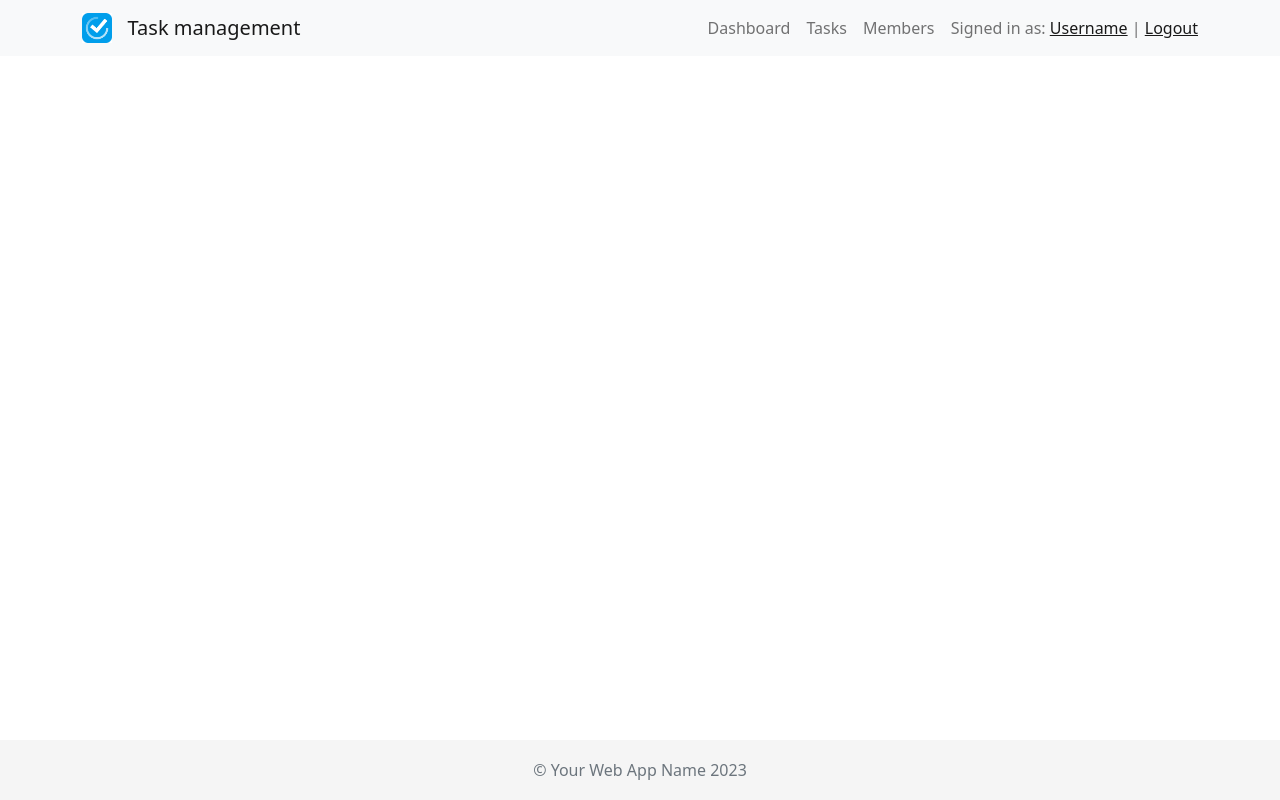
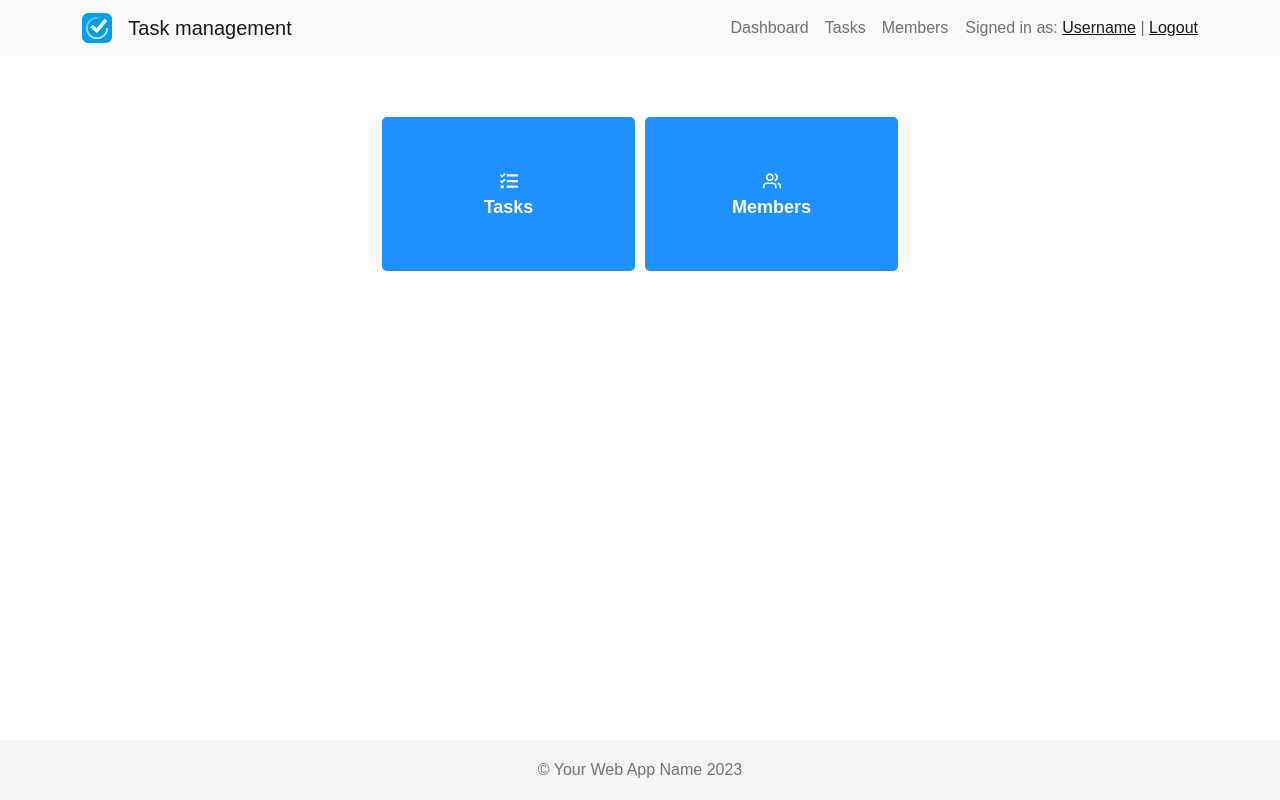
Before and after one commit to dev-rashed-alam/task-management-app, a React (Create React App) app: page / in a window 1280 px wide. Built offline with nearby package versions, Linux system fonts and the light colour scheme.

Commit message:
Added tile buttons UI

```diff
--- a/package.json
+++ b/package.json
@@ -12,6 +12,7 @@
     "react-bootstrap": "^2.7.2",
     "react-dom": "^18.2.0",
     "react-hot-toast": "^2.4.0",
+    "react-icons": "^4.8.0",
     "react-router-dom": "^6.8.2",
     "react-scripts": "5.0.1",
     "web-vitals": "^2.1.4"
--- a/src/App.js
+++ b/src/App.js
@@ -1,9 +1,12 @@
 import ProtectedLayout from './layout/ProtectedLayout';
+import Dashboard from './modules/dashboard/Dashboard';
 
 function App() {
   return (
     <div className="App">
-      <ProtectedLayout></ProtectedLayout>
+      <ProtectedLayout>
+        <Dashboard />
+      </ProtectedLayout>
     </div>
   );
 }
--- /dev/null
+++ b/src/assets/styles/Dashboard.css
@@ -0,0 +1,69 @@
+* {
+    box-sizing: border-box;
+    font-family: sans-serif;
+    padding: 0;
+    margin: 0;
+}
+
+/* xs */
+p {
+    color: #ccc;
+    font-size: 1.25rem;
+    padding: 0 0.3rem;
+    font-weight: 400;
+}
+section.dashboard-buttons {
+    margin: 3rem auto;
+}
+section.dashboard-buttons .tile-button {
+    list-style: none;
+    overflow: hidden;
+    padding: 0.5rem;
+    display: flex;
+    justify-content: center;
+}
+section.dashboard-buttons .tile-button li {
+    padding: 50px 25px;
+    background-color: dodgerblue;
+    color: white;
+    display: block;
+    max-width: 100%;
+    border-radius: 5px;
+    margin: 5px;
+    text-align: center;
+    overflow: hidden;
+    font-weight: 700;
+    cursor: pointer;
+}
+
+section.dashboard-buttons .tile-button li small {
+    font-weight: 400;
+    font-style: italic;
+}
+
+section.dashboard-buttons .tile-button li .button-content{
+    font-size: 18px;
+}
+
+section.dashboard-buttons .tile-button i {
+    font-size: 30px;
+    margin-bottom: 10px;
+}
+
+/* small */
+@media all and (min-width: 20em) {
+    .dashboard-buttons {
+        margin-left: 1rem;
+    }
+
+    .tile-button li {
+        width: 45.5%;
+        float: left;
+    }
+}
+/* large */
+@media all and (min-width: 40em) {
+    .tile-button li {
+        width: 23%;
+    }
+}
--- /dev/null
+++ b/src/modules/dashboard/Dashboard.js
@@ -0,0 +1,29 @@
+import React from 'react';
+import '../../assets/styles/Dashboard.css';
+import { FaTasks } from 'react-icons/fa';
+import { FiUsers } from 'react-icons/fi';
+
+const Dashboard = () => {
+  return (
+    <section className="dashboard-buttons">
+      <ul className="tile-button">
+        <li>
+          <div className="button-content">
+            <FaTasks />
+            <br />
+            Tasks
+          </div>
+        </li>
+        <li>
+          <div className="button-content">
+            <FiUsers />
+            <br />
+            Members
+          </div>
+        </li>
+      </ul>
+    </section>
+  );
+};
+
+export default Dashboard;
```
Also changed, not shown: 1 other file (tests, documents, lock files or other folders).
